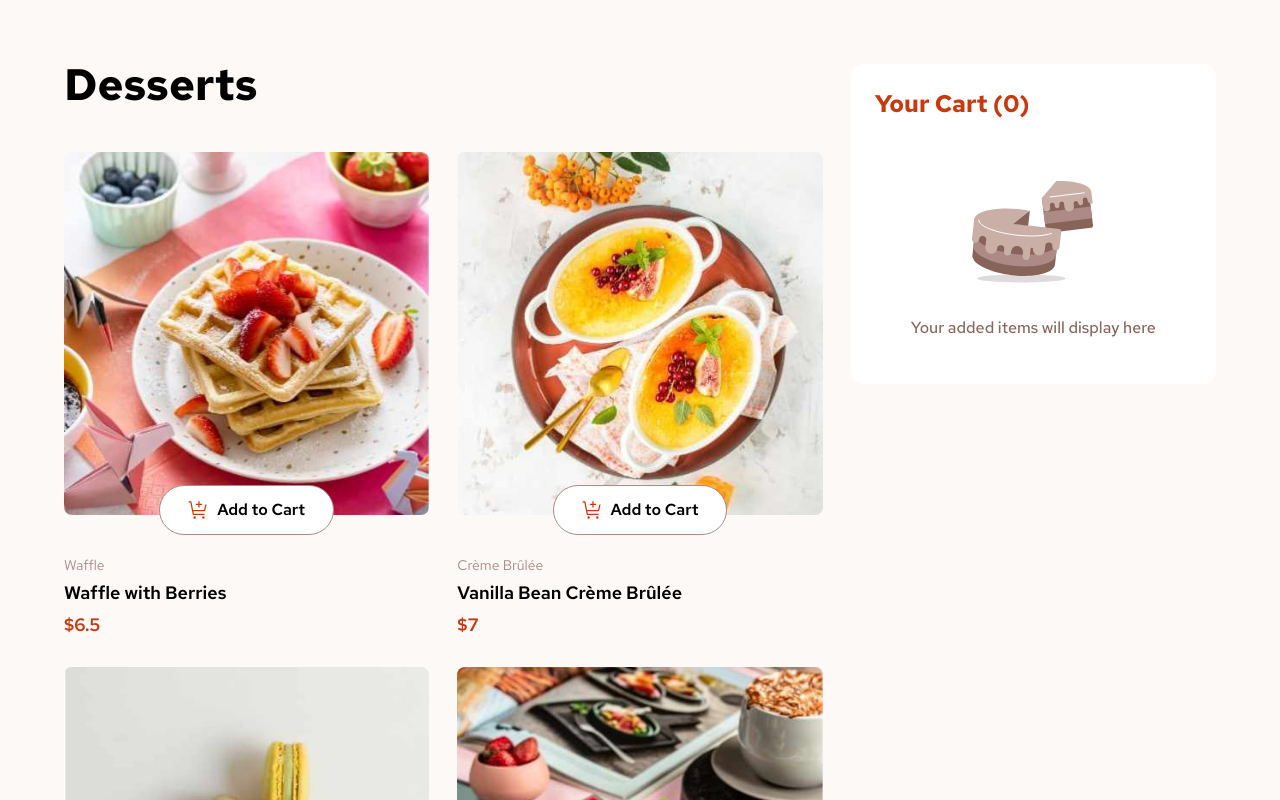
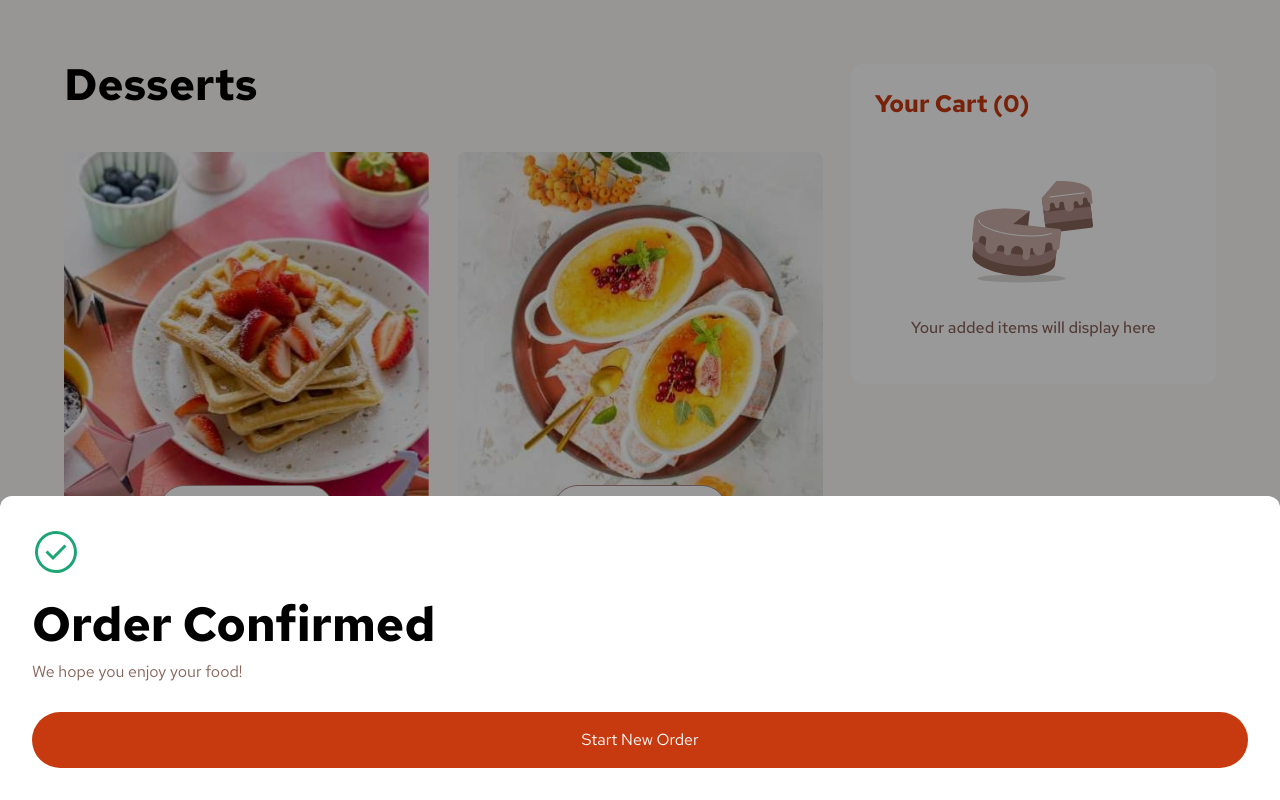
Before and after one commit to arshGoyalDev/product-list-app, a React (Create React App) app: page /confirm-order in a window 1280 px wide. Shown: the top 800 px of the page. Built offline with nearby package versions, Linux system fonts and the light colour scheme.

Commit message:
add: confirm order page

```diff
--- a/src/App.js
+++ b/src/App.js
@@ -2,7 +2,7 @@ import { useEffect, useState } from "react";
 import { Route, Routes } from "react-router";
 
 import Home from "./Pages/Home";
-import Order from "./Pages/Order";
+import ConfirmOrder from "./Pages/ConfirmOrder";
 
 const App = () => {
   const [cart, updateCart] = useState([]);
@@ -15,7 +15,7 @@ const App = () => {
     <main className="grid gap-7 lg:grid-cols-3 xl:grid-cols-4 bg-neutral-rose50 min-h-screen px-8 py-10 md:p-16 lg:p-[75xp] xl:p-[70px] xxl:p-28">
       <Home cart={cart} updateCart={updateCart} />
       <Routes>
-        <Route path="/order" element={<Order cart={cart} updateCart={updateCart} />} />
+        <Route path="/confirm-order" element={<ConfirmOrder cart={cart} updateCart={updateCart} />} />
       </Routes>
     </main>
   );
--- a/src/Components/Cart.js
+++ b/src/Components/Cart.js
@@ -72,7 +72,7 @@ const Cart = ({ cart, updateCart }) => {
             </div>
 
             <div>
-              <Link to={'/order'}>
+              <Link to={'/confirm-order'}>
               <button className="bg-primary-red text-white py-4 grid place-content-center w-full mt-7 rounded-full hover:bg-[#83341a] transition">
                 Confirm Order
               </button>
--- /dev/null
+++ b/src/Pages/ConfirmOrder.js
@@ -0,0 +1,40 @@
+import { Link } from "react-router-dom";
+
+const ConfirmOrder = () => {
+  return (
+    <div className="z-[2000]">
+      <div className="fixed top-0 left-0 w-full h-full bg-[rgba(0,0,0,0.4)] z-900"></div>
+      <div className="fixed bottom-0 left-0 right-0 p-8 z-[2200] bg-white rounded-t-xl">
+        <div>
+          <div className="mb-6">
+            <svg
+              width="48"
+              height="48"
+              viewBox="0 0 48 48"
+              fill="none"
+              xmlns="http://www.w3.org/2000/svg"
+            >
+              <path
+                d="M21 32.121L13.5 24.6195L15.6195 22.5L21 27.879L32.3775 16.5L34.5 18.6225L21 32.121Z"
+                fill="#1EA575"
+              />
+              <path
+                d="M24 3C19.8466 3 15.7865 4.23163 12.333 6.53914C8.8796 8.84665 6.18798 12.1264 4.59854 15.9636C3.0091 19.8009 2.59323 24.0233 3.40352 28.0969C4.21381 32.1705 6.21386 35.9123 9.15077 38.8492C12.0877 41.7861 15.8295 43.7862 19.9031 44.5965C23.9767 45.4068 28.1991 44.9909 32.0364 43.4015C35.8736 41.812 39.1534 39.1204 41.4609 35.667C43.7684 32.2135 45 28.1534 45 24C45 18.4305 42.7875 13.089 38.8493 9.15076C34.911 5.21249 29.5696 3 24 3ZM24 42C20.4399 42 16.9598 40.9443 13.9997 38.9665C11.0397 36.9886 8.73256 34.1774 7.37018 30.8883C6.0078 27.5992 5.65134 23.98 6.34587 20.4884C7.04041 16.9967 8.75474 13.7894 11.2721 11.2721C13.7894 8.75473 16.9967 7.0404 20.4884 6.34587C23.98 5.65133 27.5992 6.00779 30.8883 7.37017C34.1774 8.73255 36.9886 11.0397 38.9665 13.9997C40.9443 16.9598 42 20.4399 42 24C42 28.7739 40.1036 33.3523 36.7279 36.7279C33.3523 40.1036 28.7739 42 24 42Z"
+                fill="#1EA575"
+              />
+            </svg>
+          </div>
+          <h1 className="text-5xl font-bold mb-3">Order Confirmed</h1>
+          <p className="text-neutral-rose500">We hope you enjoy your food!</p>
+        </div>
+
+        <Link to="../">
+          <button className="bg-primary-red text-white py-4 grid place-content-center w-full mt-7 rounded-full hover:bg-[#83341a] transition">
+            Start New Order
+          </button>
+        </Link>
+      </div>
+    </div>
+  );
+};
+export default ConfirmOrder;
--- a/src/Pages/Order.js
+++ /dev/null
@@ -1,6 +0,0 @@
-const Order = () => {
-  return (
-    <section className="fixed top-0">Order</section>
-  )
-}
-export default Order
```
